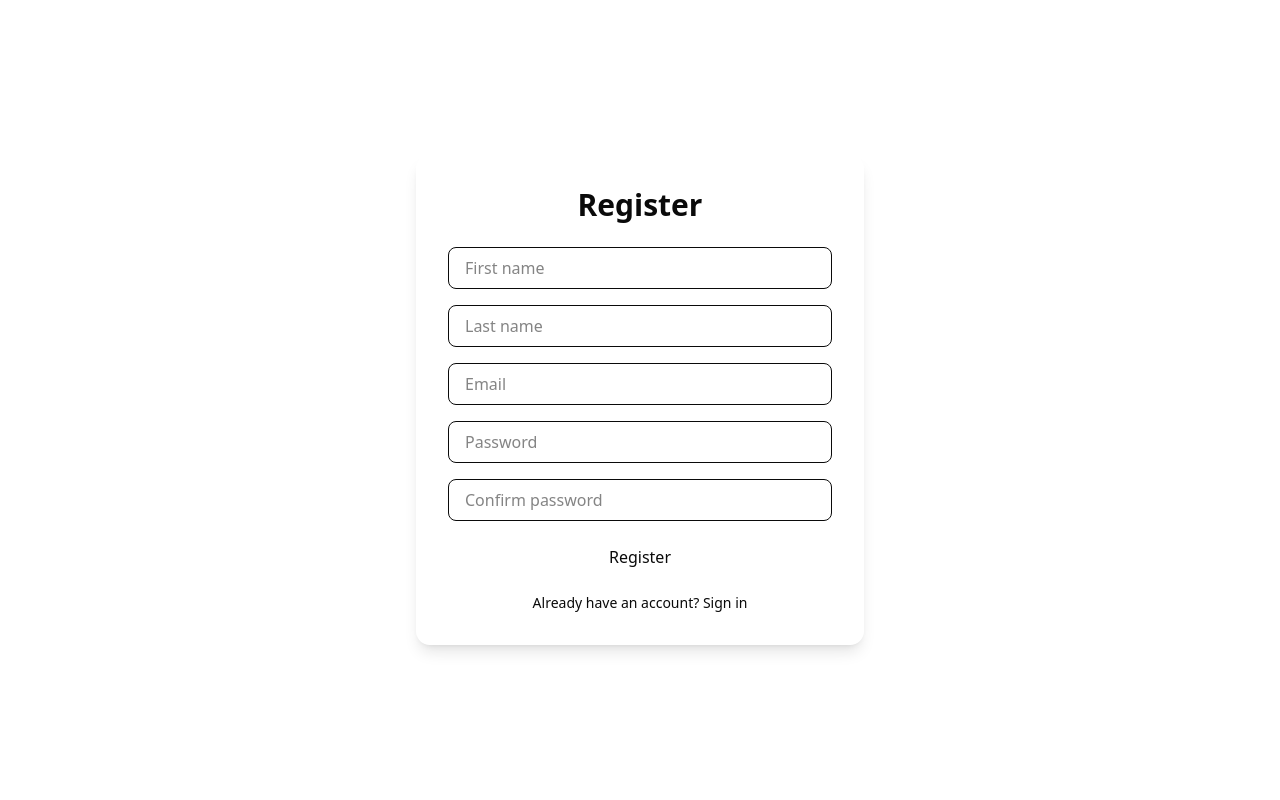
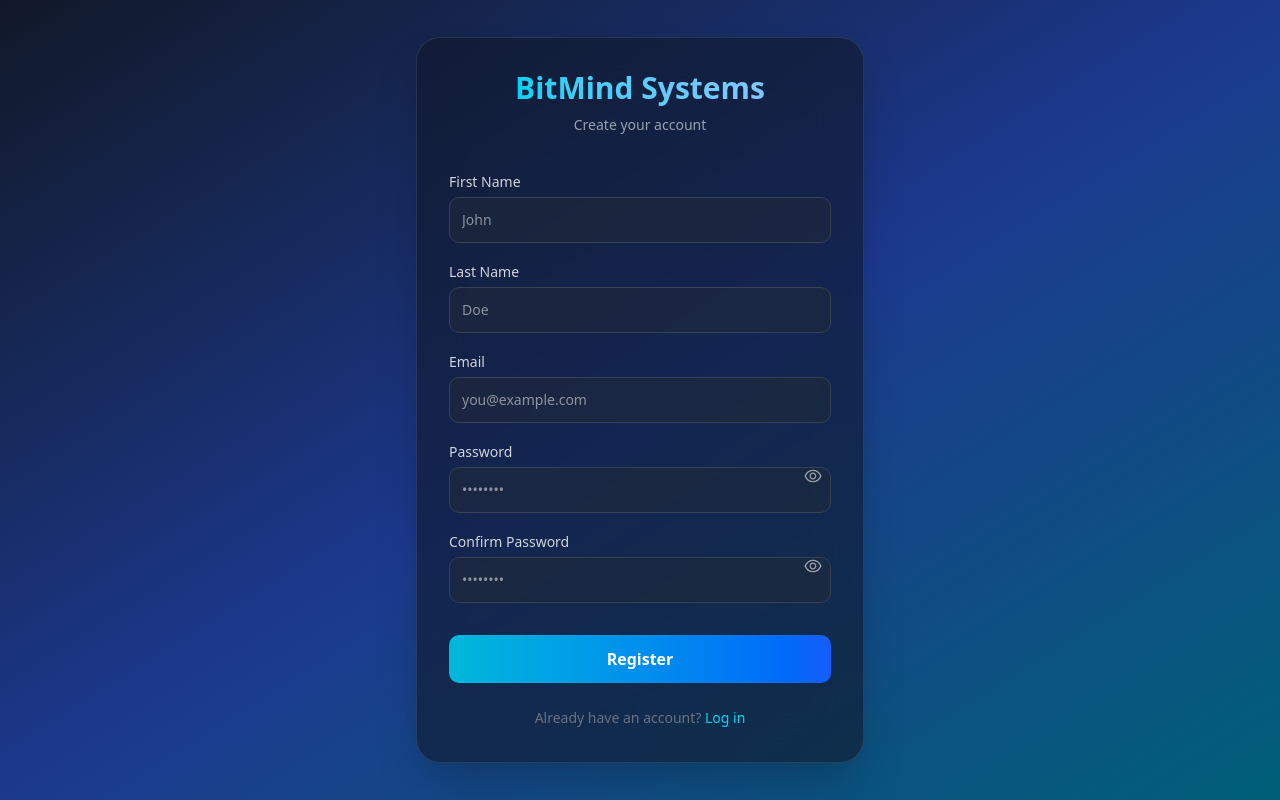
Before and after one commit to Ronliberty/bmsnayo, a Next.js app: page /auth/register in a window 1280 px wide. Built offline with nearby package versions, Linux system fonts and the light colour scheme; no server answers.

Commit message:
sign ipp

```diff
--- a/package.json
+++ b/package.json
@@ -29,6 +29,7 @@
     "next-themes": "^0.4.6",
     "react": "19.1.0",
     "react-dom": "19.1.0",
+    "react-icons": "^5.5.0",
     "recharts": "^3.1.2",
     "tailwind-merge": "^3.3.1",
     "zustand": "^5.0.8"
--- a/src/app/auth/register/page.tsx
+++ b/src/app/auth/register/page.tsx
@@ -94,9 +94,12 @@
 
 
 "use client";
-import React, { useState } from "react";
+import React, { useState, useEffect } from "react";
+import { motion } from "framer-motion";
+import Link from "next/link";
 import { useRouter } from "next/navigation";
 import { useAuth } from "@/context/AuthContext";
+import { AiOutlineEye, AiOutlineEyeInvisible } from "react-icons/ai";
 
 export default function RegisterPage() {
   const { register } = useAuth();
@@ -107,6 +110,8 @@
   const [lastName, setLastName] = useState("");
   const [password, setPassword] = useState("");
   const [confirmPassword, setConfirmPassword] = useState("");
+  const [showPassword, setShowPassword] = useState(false);
+  const [showConfirmPassword, setShowConfirmPassword] = useState(false);
   const [err, setErr] = useState<string | null>(null);
   const [loading, setLoading] = useState(false);
 
@@ -121,86 +126,141 @@
 
     setLoading(true);
     try {
-      await register({
-        email,
-        first_name: firstName,
-        last_name: lastName,
-        password,
-      });
-      router.push("/onboard");
+      await register({ email, first_name: firstName, last_name: lastName, password });
+      router.push("/dashboard");
     } catch (e: any) {
+      console.error("❌ Register failed:", e);
       setErr(e?.error || e?.detail || "Registration failed");
     } finally {
       setLoading(false);
     }
   }
 
+  useEffect(() => {
+    document.body.style.overflow = "auto";
+  }, []);
+
   return (
-    <main className="min-h-screen flex items-center justify-center bg-[rgb(var(--background))] text-[rgb(var(--foreground))] px-4">
-      <div className="w-full max-w-md p-8 bg-[rgb(var(--card))] text-[rgb(var(--card-foreground))] rounded-xl shadow-lg">
-        <h1 className="text-3xl font-semibold mb-6 text-center">Register</h1>
-        <form onSubmit={onSubmit} className="space-y-4">
+    <div className="min-h-screen flex items-center justify-center bg-gradient-to-br from-gray-900 via-blue-900 to-cyan-800 text-white relative overflow-hidden">
+      {/* Background Animated Lights */}
+      <div className="absolute inset-0 -z-10">
+        <motion.div
+          className="absolute top-[10%] left-[20%] w-[40vmax] h-[40vmax] bg-cyan-500 rounded-full blur-[100px] opacity-20"
+          animate={{ scale: [1, 1.2, 1], x: [0, 40, 0], y: [0, -30, 0] }}
+          transition={{ duration: 16, repeat: Infinity, repeatType: "reverse" }}
+        />
+        <motion.div
+          className="absolute bottom-[15%] right-[10%] w-[35vmax] h-[35vmax] bg-blue-600 rounded-full blur-[120px] opacity-25"
+          animate={{ scale: [1, 1.3, 1], x: [0, -60, 0], y: [0, 40, 0] }}
+          transition={{ duration: 18, repeat: Infinity, repeatType: "reverse" }}
+        />
+      </div>
 
+      {/* Register Card */}
+      <motion.div
+        className="w-[90%] max-w-md p-8 rounded-3xl bg-gray-900/60 backdrop-blur-xl border border-white/10 shadow-2xl text-center"
+        initial={{ opacity: 0, y: 20 }}
+        animate={{ opacity: 1, y: 0 }}
+        transition={{ duration: 0.7 }}
+      >
+        <h1 className="text-3xl font-extrabold mb-2 bg-gradient-to-r from-cyan-400 to-blue-300 bg-clip-text text-transparent">
+          BitMind Systems
+        </h1>
+        <p className="text-gray-400 mb-8 text-sm">Create your account</p>
+
+        <form className="flex flex-col gap-4 text-left" onSubmit={onSubmit}>
+          <div>
+            <label className="text-sm text-gray-300">First Name</label>
             <input
               value={firstName}
               onChange={(e) => setFirstName(e.target.value)}
-            placeholder="First name"
+              type="text"
+              placeholder="John"
               required
-            className="w-full px-4 py-2 rounded-md border border-[rgb(var(--border))] bg-[rgb(var(--input))] text-[rgb(var(--foreground))] focus:outline-none focus:ring-2 focus:ring-[rgb(var(--ring))]"
+              className="w-full mt-1 p-3 rounded-lg bg-gray-800/60 border border-gray-700 focus:border-cyan-400 focus:ring-2 focus:ring-cyan-400 outline-none text-sm"
             />
-
+          </div>
+          <div>
+            <label className="text-sm text-gray-300">Last Name</label>
             <input
               value={lastName}
               onChange={(e) => setLastName(e.target.value)}
-            placeholder="Last name"
+              type="text"
+              placeholder="Doe"
               required
-            className="w-full px-4 py-2 rounded-md border border-[rgb(var(--border))] bg-[rgb(var(--input))] text-[rgb(var(--foreground))] focus:outline-none focus:ring-2 focus:ring-[rgb(var(--ring))]"
+              className="w-full mt-1 p-3 rounded-lg bg-gray-800/60 border border-gray-700 focus:border-cyan-400 focus:ring-2 focus:ring-cyan-400 outline-none text-sm"
             />
-
+          </div>
+          <div>
+            <label className="text-sm text-gray-300">Email</label>
             <input
               value={email}
               onChange={(e) => setEmail(e.target.value)}
-            placeholder="Email"
               type="email"
+              placeholder="you@example.com"
               required
-            className="w-full px-4 py-2 rounded-md border border-[rgb(var(--border))] bg-[rgb(var(--input))] text-[rgb(var(--foreground))] focus:outline-none focus:ring-2 focus:ring-[rgb(var(--ring))]"
+              className="w-full mt-1 p-3 rounded-lg bg-gray-800/60 border border-gray-700 focus:border-cyan-400 focus:ring-2 focus:ring-cyan-400 outline-none text-sm"
             />
+          </div>
 
+          {/* Password */}
+          <div className="relative">
+            <label className="text-sm text-gray-300">Password</label>
             <input
               value={password}
               onChange={(e) => setPassword(e.target.value)}
-            placeholder="Password"
-            type="password"
+              type={showPassword ? "text" : "password"}
+              placeholder="••••••••"
               required
-            className="w-full px-4 py-2 rounded-md border border-[rgb(var(--border))] bg-[rgb(var(--input))] text-[rgb(var(--foreground))] focus:outline-none focus:ring-2 focus:ring-[rgb(var(--ring))]"
+              className="w-full mt-1 p-3 rounded-lg bg-gray-800/60 border border-gray-700 focus:border-cyan-400 focus:ring-2 focus:ring-cyan-400 outline-none text-sm pr-10"
             />
+            <button
+              type="button"
+              onClick={() => setShowPassword(!showPassword)}
+              className="absolute right-2 top-1/2 -translate-y-1/2 text-gray-400"
+            >
+              {showPassword ? <AiOutlineEyeInvisible size={20} /> : <AiOutlineEye size={20} />}
+            </button>
+          </div>
 
+          {/* Confirm Password */}
+          <div className="relative">
+            <label className="text-sm text-gray-300">Confirm Password</label>
             <input
               value={confirmPassword}
               onChange={(e) => setConfirmPassword(e.target.value)}
-            placeholder="Confirm password"
-            type="password"
+              type={showConfirmPassword ? "text" : "password"}
+              placeholder="••••••••"
               required
-            className="w-full px-4 py-2 rounded-md border border-[rgb(var(--border))] bg-[rgb(var(--input))] text-[rgb(var(--foreground))] focus:outline-none focus:ring-2 focus:ring-[rgb(var(--ring))]"
+              className="w-full mt-1 p-3 rounded-lg bg-gray-800/60 border border-gray-700 focus:border-cyan-400 focus:ring-2 focus:ring-cyan-400 outline-none text-sm pr-10"
             />
+            <button
+              type="button"
+              onClick={() => setShowConfirmPassword(!showConfirmPassword)}
+              className="absolute right-2 top-1/2 -translate-y-1/2 text-gray-400"
+            >
+              {showConfirmPassword ? <AiOutlineEyeInvisible size={20} /> : <AiOutlineEye size={20} />}
+            </button>
+          </div>
+
+          {err && <p className="text-red-500 text-sm mt-1">{err}</p>}
 
           <button
             type="submit"
             disabled={loading}
-            className="cursor-pointer w-full py-2 bg-[rgb(var(--primary))] text-[rgb(var(--primary-foreground))] rounded-md font-medium hover:bg-[rgb(var(--primary-foreground))] hover:text-[rgb(var(--primary))] transition-colors disabled:opacity-50"
+            className="mt-4 bg-gradient-to-r from-cyan-500 to-blue-600 w-full py-3 rounded-lg font-semibold text-white hover:opacity-90 transition"
           >
             {loading ? "Registering..." : "Register"}
           </button>
-
-          {err && <p className="text-red-500 text-sm mt-1">{err}</p>}
         </form>
 
-        <div className="mt-4 text-center text-sm">
-          <a href="/auth/login" className="text-[rgb(var(--accent))] hover:underline">
-            Already have an account? Sign in
-          </a>
+        <p className="text-sm text-gray-500 mt-6">
+          Already have an account?{" "}
+          <Link href="/auth/login" className="text-cyan-400 hover:underline">
+            Log in
+          </Link>
+        </p>
+      </motion.div>
     </div>
-      </div>
-    </main>
   );
 }
```
Also changed, not shown: 1 other file (tests, documents, lock files or other folders). Lines whose indentation alone changed are shown as unchanged.
